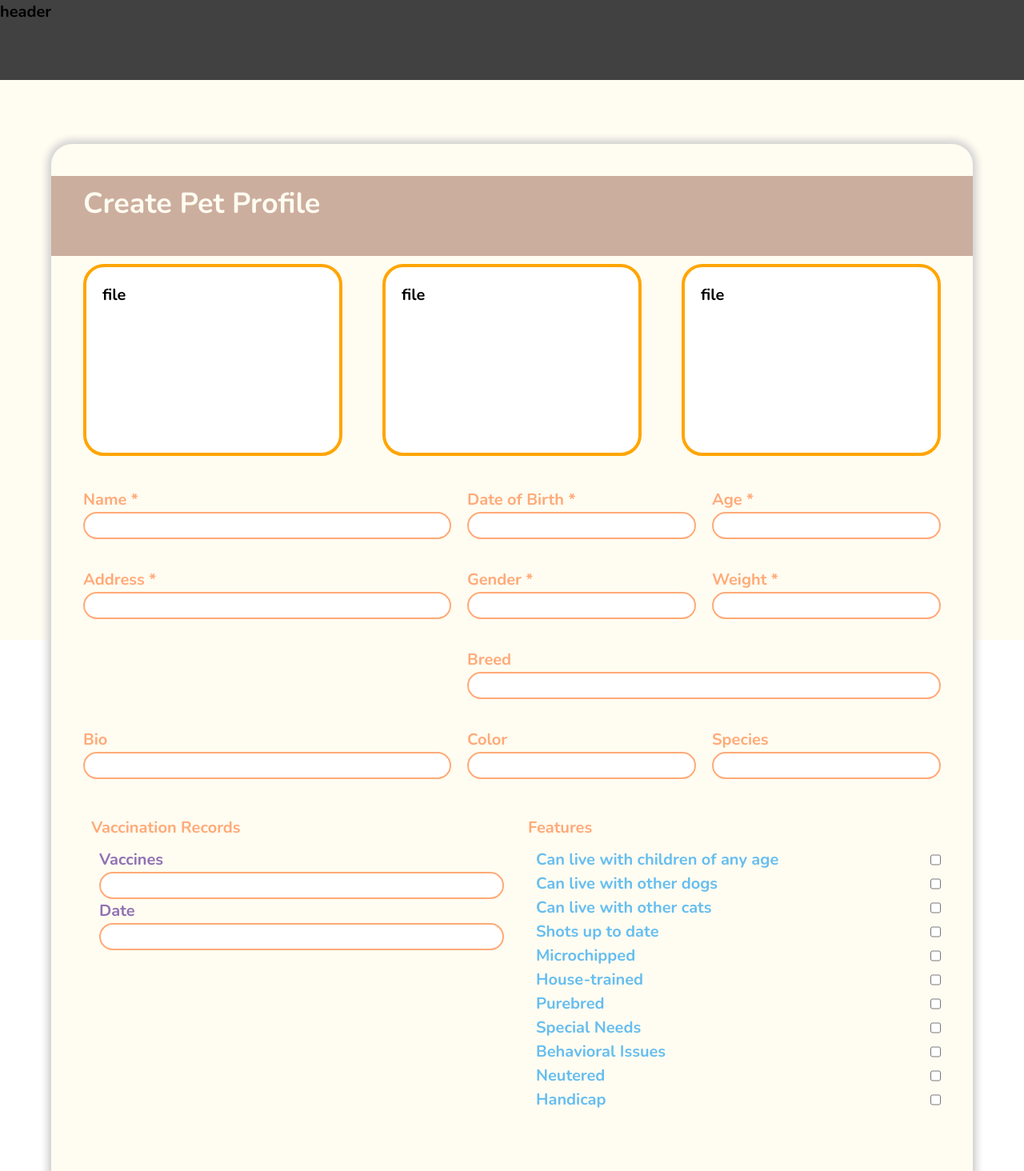
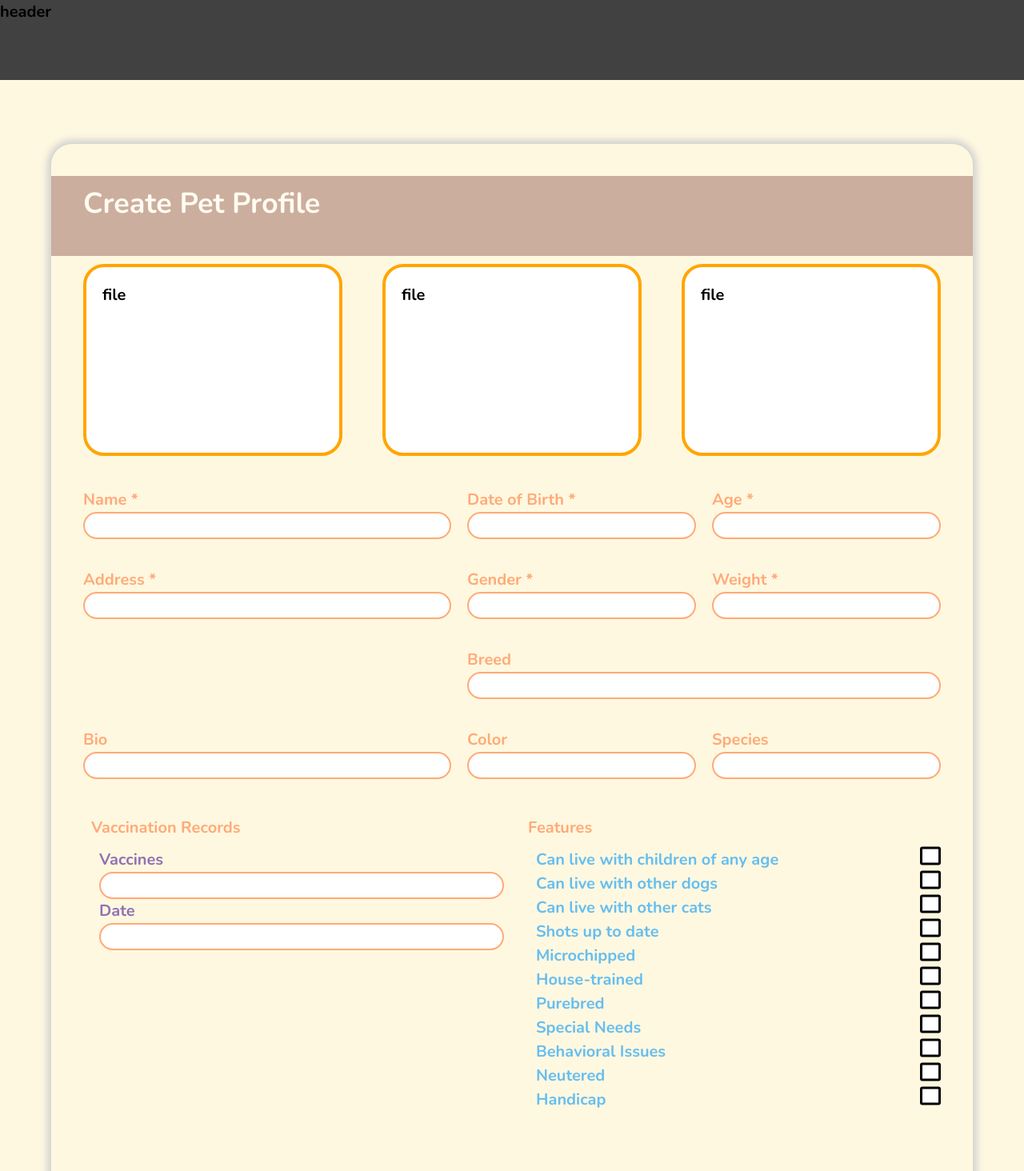
Before and after one commit to pprporrr/pawsprom, a React (Vite) app in the folder frontend/: page /create in a window 1280 px wide. Shown: the top 1464 px of the page at 80% size. Built offline with nearby package versions, Linux system fonts and the light colour scheme.

Commit message:
layout petProfile

```diff
--- a/frontend/src/Components/CreatePet/CreatePet.module.css
+++ b/frontend/src/Components/CreatePet/CreatePet.module.css
@@ -5,8 +5,6 @@
   border: 0px none;
   width: 90%;
   height: auto;
-  background-color: #FFFCF1;
-  /* background-color: red; */
   box-shadow: 0px 0px 10px 5px #D1D1D1;
   border-radius: 1.3rem;
   padding: 2rem;
--- a/frontend/src/Components/InfoPet/FeaturesPet.module.css
+++ b/frontend/src/Components/InfoPet/FeaturesPet.module.css
@@ -19,3 +19,15 @@
 .flex_seperate>input:hover{
   cursor: pointer;
 }
+.flex_seperate>input[type="checkbox"]{
+  appearance: none;
+  background-color: #fff;
+  margin: 0;
+  font: inherit;
+  color: currentColor;
+  width: 1.15em;
+  height: 1.15em;
+  border: 0.15em solid currentColor;
+  border-radius: 0.15em;
+  transform: translateY(-0.075em);
+}
--- a/frontend/src/Components/PetProfileFull/petProfileFull.module.css
+++ b/frontend/src/Components/PetProfileFull/petProfileFull.module.css
@@ -3,9 +3,9 @@
 
 .cardWrapper {
     width: 86%;
-    /* height: rem; */
-    position: absolute;
-    background-color: #FFFCF1;
+    height: auto;
+    background-color: #fff8e0;
+    box-shadow: 0px 0px 10px 5px #D1D1D1;
     top: 20%;
     display: grid;
     grid-template-columns: repeat(15, 1fr);
--- a/frontend/src/Pages/CreatePetProfile/createPetProfile.module.css
+++ b/frontend/src/Pages/CreatePetProfile/createPetProfile.module.css
@@ -2,7 +2,6 @@
   display: grid;
   grid-template-rows: 100px 1fr 100px;
   row-gap: 4rem;
-  background-color: #FFFCF1;
   width: auto;
   height: 100dvh;
 }
--- a/frontend/src/Pages/PetProfileOwned/petProfileOwned.module.css
+++ b/frontend/src/Pages/PetProfileOwned/petProfileOwned.module.css
@@ -1,12 +1,19 @@
+.bgContainer {
+  display: flex;
+  justify-content: center;
+}
 
-.bgContainer {
-    width: 100%;
-    min-width: 1024px;
-    height: 100%;
-    position: absolute;
-    background-color: bisque;
-    overflow-y: auto;
-    display: flex;
-    justify-content: center;
+.main_container{
+  display: grid;
+  grid-template-rows: 100px 1fr 100px;
+  row-gap: 4rem;
+  width: auto;
+  height: 100dvh;
+  }
 
-}
+.header{
+  background-color: rgb(65, 65, 65);
+  }
+.bottom{
+  background-color: rgb(66, 66, 66);
+  }
--- a/frontend/src/Pages/PetProfileOwned/petProfileOwned.tsx
+++ b/frontend/src/Pages/PetProfileOwned/petProfileOwned.tsx
@@ -112,7 +112,9 @@ export const PetProfileOwned = () => {
      // *---------------- POST to API ----------------* //
 
     return (
-        <div className={styles.bgContainer}>
+      <div className={styles.main_container}>
+        <section className={styles.header}>header</section>
+          <div className={styles.bgContainer}>
             { data != undefined && <PetProfileFull
             petID={petID}
             page={petPage}
@@ -127,6 +129,8 @@ export const PetProfileOwned = () => {
             data= {Data}
             baseAPI={baseAPI}
             ></PetProfileFull>
-        </div>
+          </div>
+        <section className={styles.bottom}>bottom</section>
+      </div>
     )
 }
--- a/frontend/src/index.css
+++ b/frontend/src/index.css
@@ -10,16 +10,11 @@
 
 :root {
   /* color-scheme: light dark;
-  color: rgba(255, 255, 255, 0.87);
-  background-color: #ffffff; */
+  color: rgba(255, 255, 255, 0.87); */
+  background-color: #fff8e0;
 
-  font-synthesis: none;
-  text-rendering: optimizeLegibility;
-  -webkit-font-smoothing: antialiased;
-  -moz-osx-font-smoothing: grayscale;
-  -webkit-text-size-adjust: 100%;
+  /* height: 100%; */
 }
-
 
 h1 {
   /* 36px */
```
